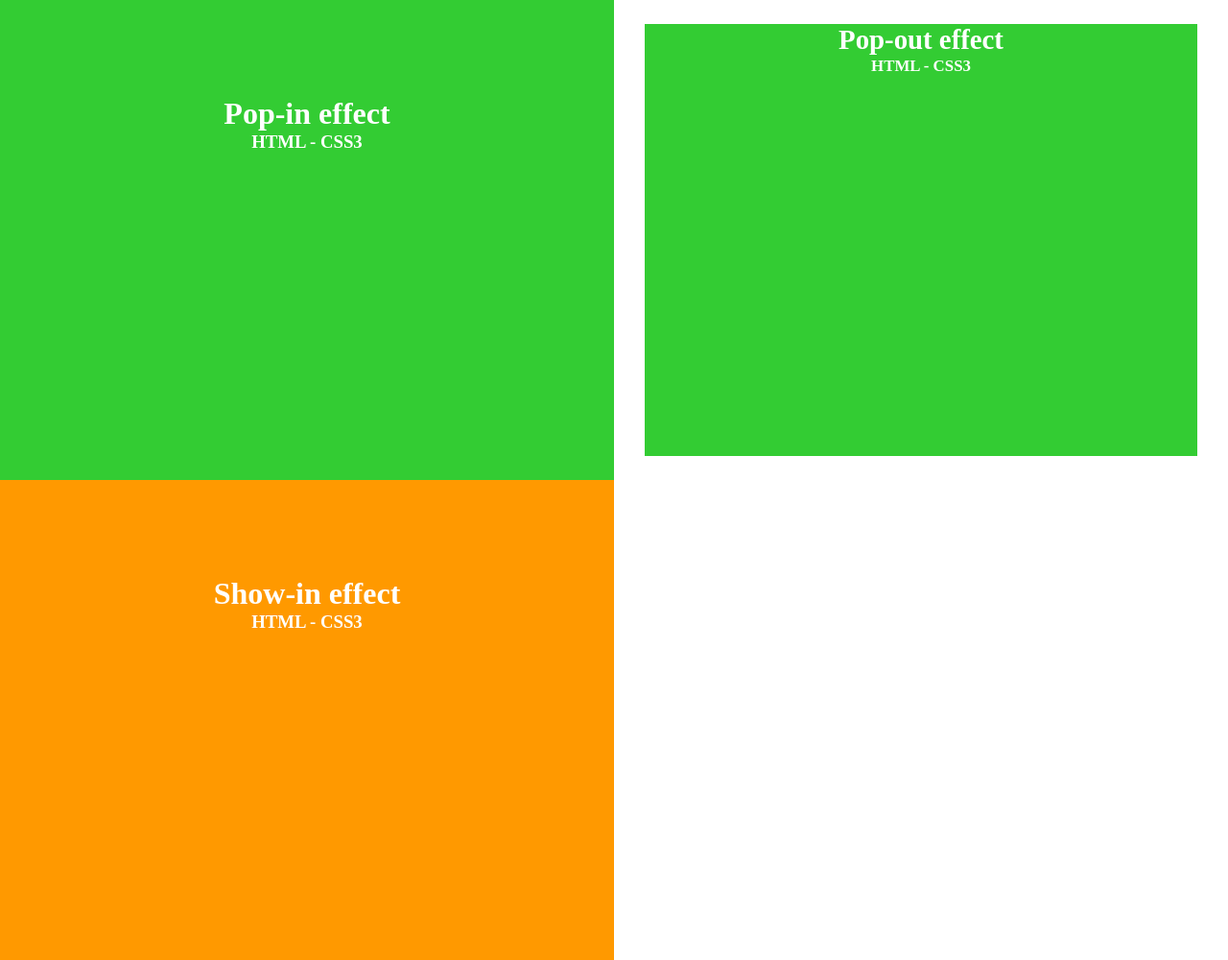
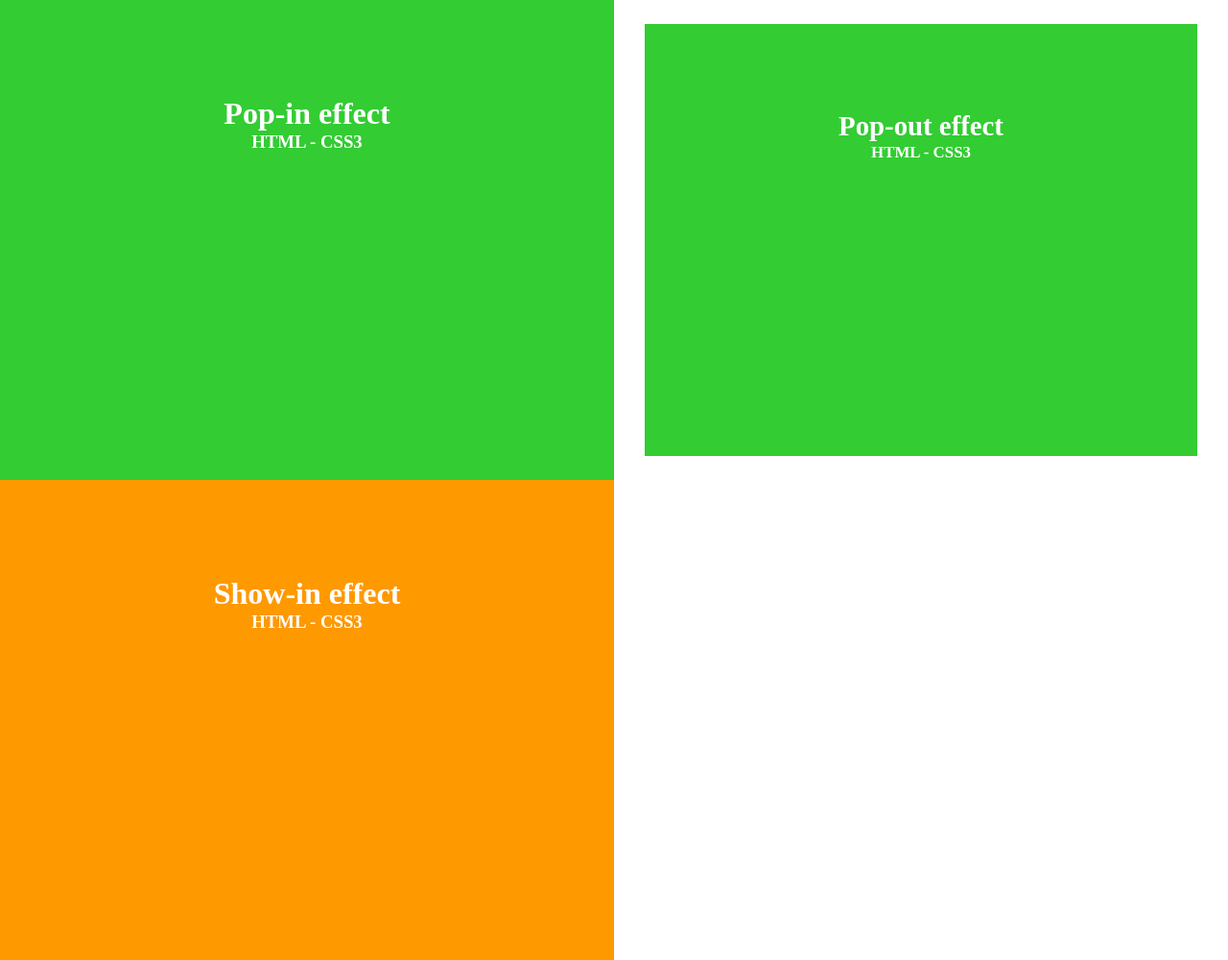
Before and after one commit to 93lucasp/1section1effect, a plain HTML site: page index.html in a window 1280 px wide. Shown: the whole page at 96% size. Drawn offline with Linux system fonts and the light colour scheme.

Commit message:
fixed little bug

```diff
--- a/style/sections/_pop-in_pop-out.scss
+++ b/style/sections/_pop-in_pop-out.scss
@@ -4,18 +4,18 @@
     float: left;
     position: relative;
     box-sizing: border-box;
-    padding: 15px;
     background-color: $color-green;
     color: $color-white;
     text-align: center;
     overflow-x: hidden;
+    overflow: auto;
+    padding: 100px;
     -webkit-animation: pop-in 1s forwards;
     animation: pop-in 1s forwards;
     -ms-transform: scale(.9, .9);
     -webkit-transform: scale(.9, .9);
     transform: scale(.9, .9); // Customize effect
-    overflow: auto;
-    padding: 100px;
+
     @keyframes pop-in {
         100% {
             -ms-transform: scale(1, 1);
@@ -37,14 +37,19 @@
     height: 500px;
     float: left;
     position: relative;
+    box-sizing: border-box;
+    background-color: $color-green;
+    color: $color-white;
     text-align: center;
-    color: $color-white;
-    background-color: $color-green;
+    overflow-x: hidden;
+    overflow: auto;
+    padding: 100px;
     -webkit-animation: pop-out 1s forwards;
     animation: pop-out 1s forwards;
     -ms-transform: scale(1, 1);
     -webkit-transform: scale(1, 1);
     transform: scale(1, 1);
+
     @keyframes pop-out {
         100% {
             -ms-transform: scale(.9, .9);
```
Also changed, not shown: style/main.css, 1 other file.
